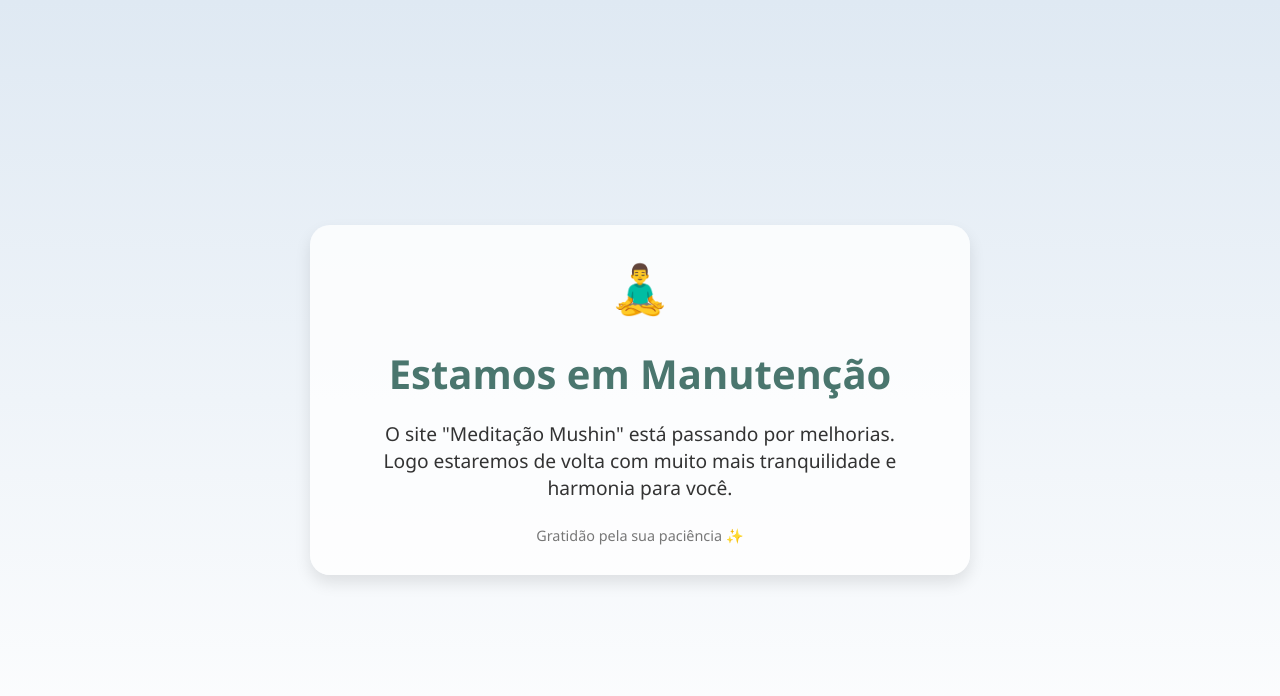
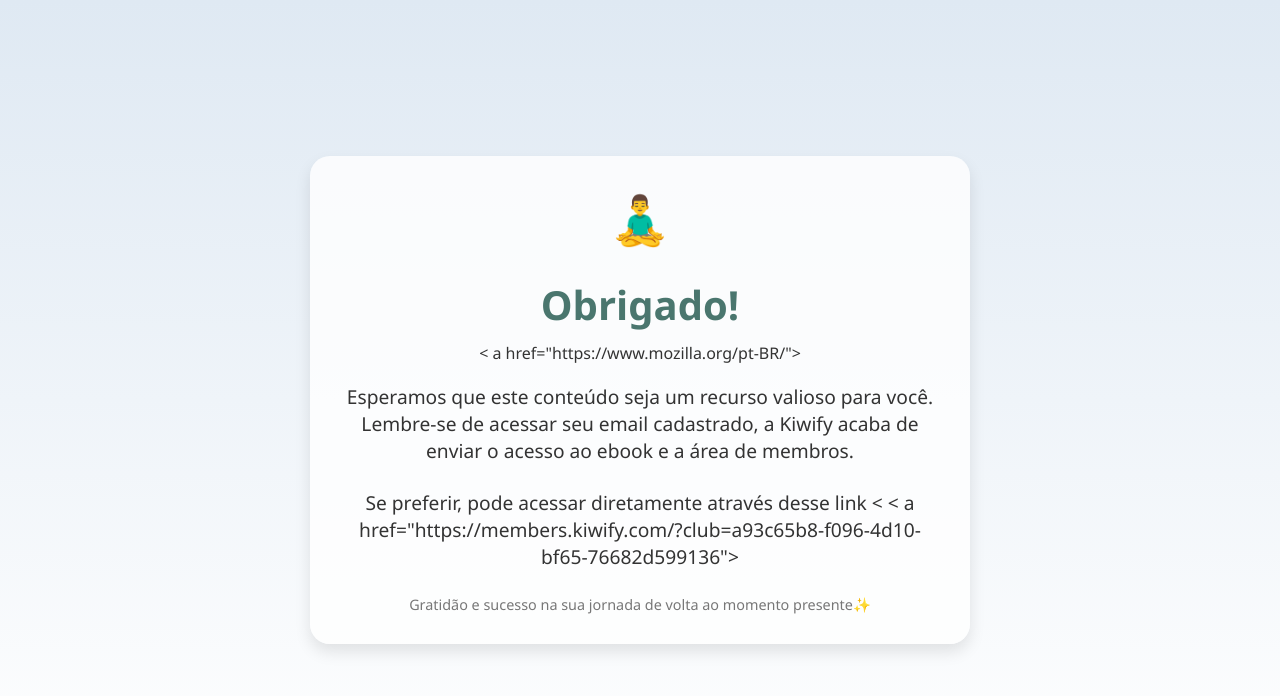
Before and after one commit to Mushinbr/meditacaomushin, a plain HTML site: page index.html in a window 1280 px wide. Drawn offline with Linux system fonts and the light colour scheme.

Commit message:
Update index.html

```diff
--- a/index.html
+++ b/index.html
@@ -3,7 +3,7 @@
 <head>
   <meta charset="UTF-8">
   <meta name="viewport" content="width=device-width, initial-scale=1">
-  <title>Meditação Mushin- Em Manutenção</title>
+  <title>A Arte Secreta de Viver no Agora- Chinkon</title>
   <style>
     body {
       margin: 0;
@@ -52,9 +52,11 @@
 <body>
   <div class="container">
     <div class="emoji">🧘‍♂️</div>
-    <h1>Estamos em Manutenção</h1>
-    <p>O site "Meditação Mushin" está passando por melhorias.<br>Logo estaremos de volta com muito mais tranquilidade e harmonia para você.</p>
-    <footer>Gratidão pela sua paciência ✨</footer>
+    <h1>Obrigado!</h1>
+    < a href="https://www.mozilla.org/pt-BR/">
+    <p> Esperamos que este conteúdo seja um recurso valioso para você.<br>Lembre-se de acessar seu email cadastrado, a Kiwify acaba de enviar o acesso ao ebook e a área de membros.</p>
+      <p>Se preferir, pode acessar diretamente através desse link < < a href="https://members.kiwify.com/?club=a93c65b8-f096-4d10-bf65-76682d599136"> </a> </p>
+    <footer>Gratidão e sucesso na sua jornada de volta ao momento presente✨</footer>
   </div>
 </body>
 </html>
```
